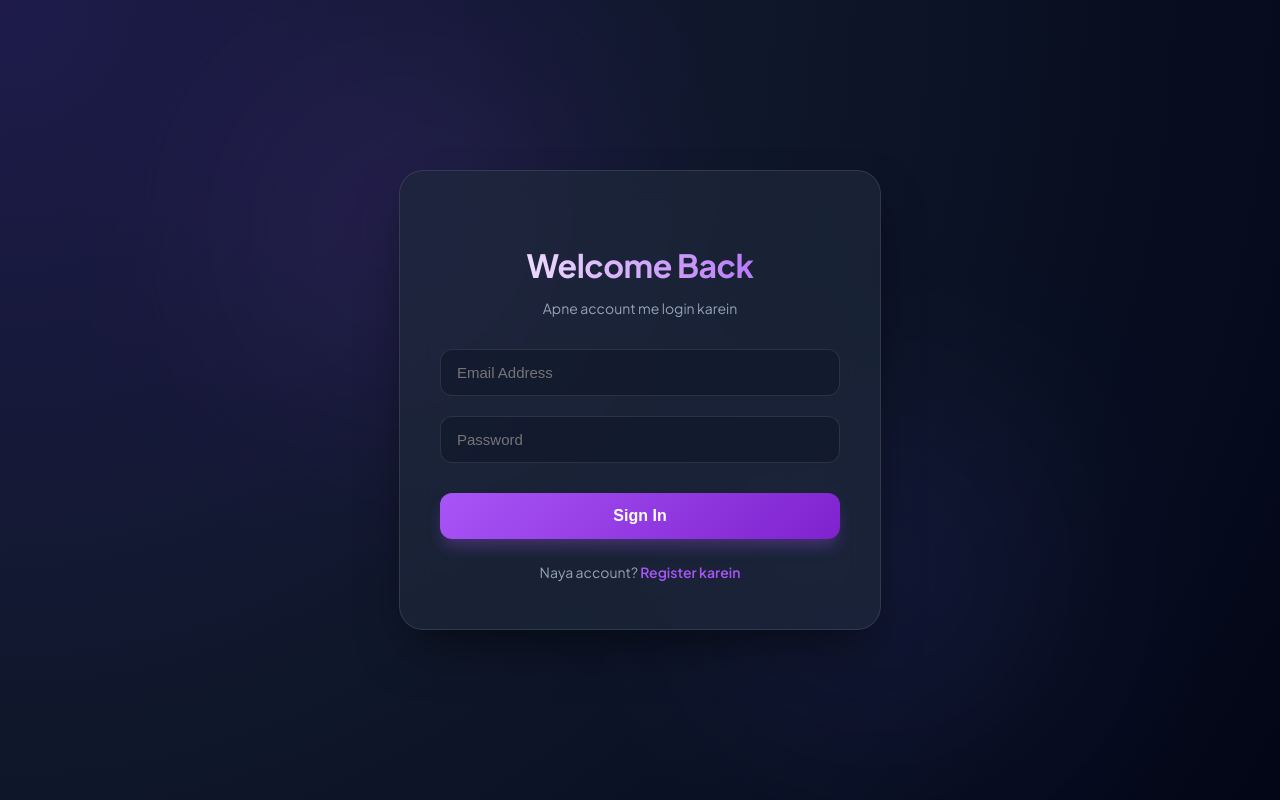
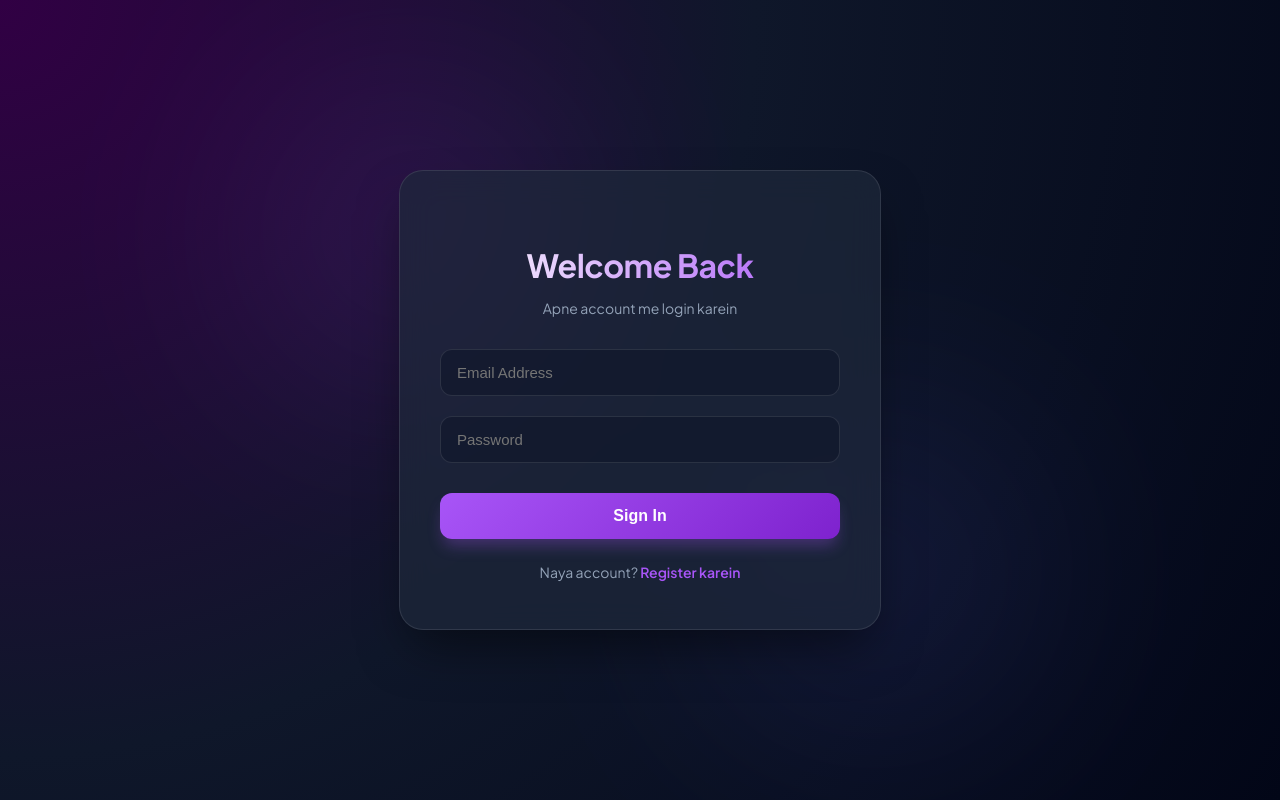
Before and after one commit to azadvivek9/sai, a website: page index.html in a window 1280 px wide. Drawn offline with Linux system fonts and the light colour scheme.

Commit message:
Update index.html

```diff
--- a/index.html
+++ b/index.html
@@ -23,7 +23,7 @@
             justify-content: center;
             align-items: center;
             min-height: 100vh;
-            background: radial-gradient(circle at top left, #1e1b4b, #0f172a, #020617);
+            background: radial-gradient(circle at top left, #310044, #0f172a, #020617);
             margin: 0;
             color: var(--text-main);
             overflow: hidden;
```
